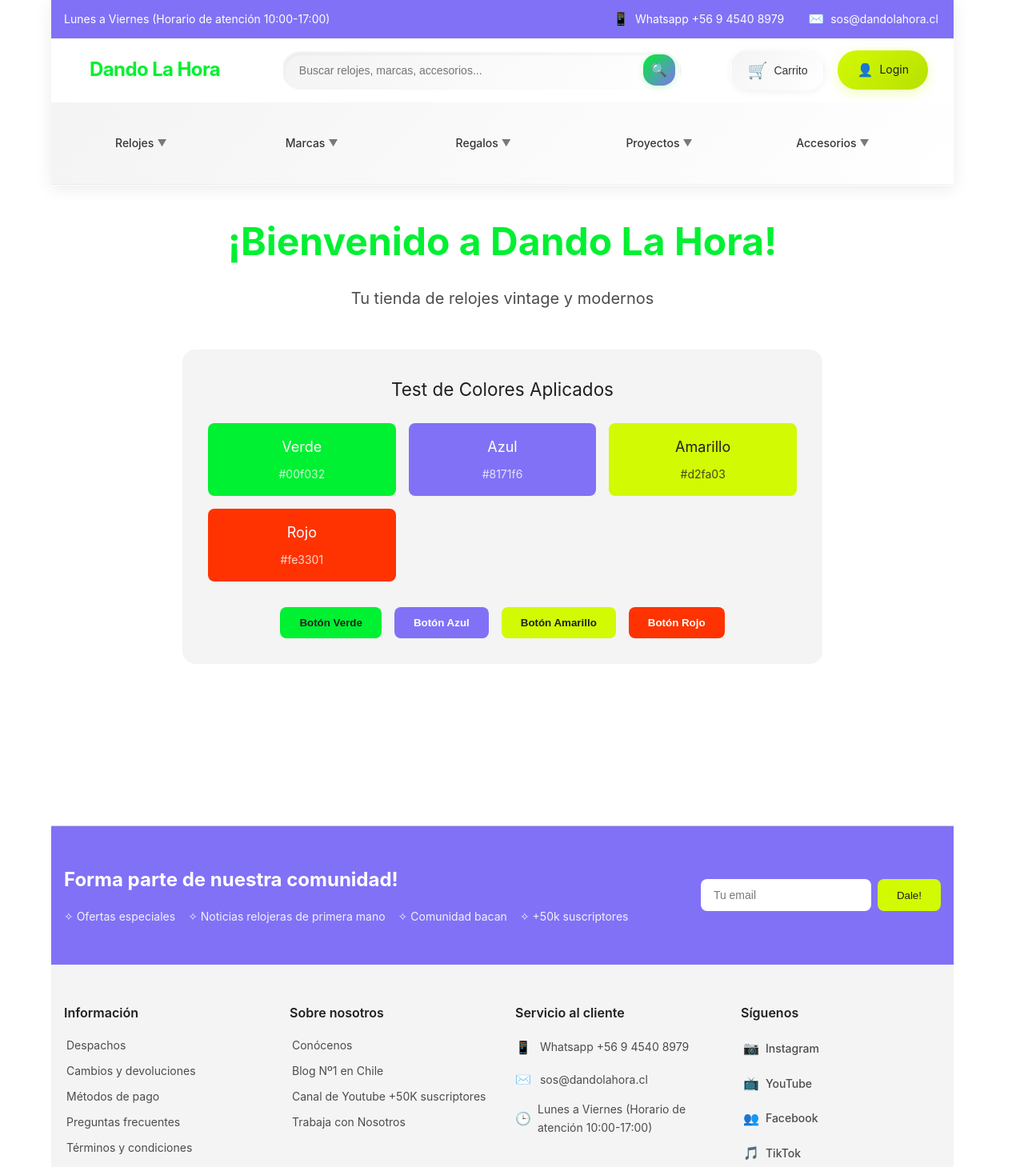
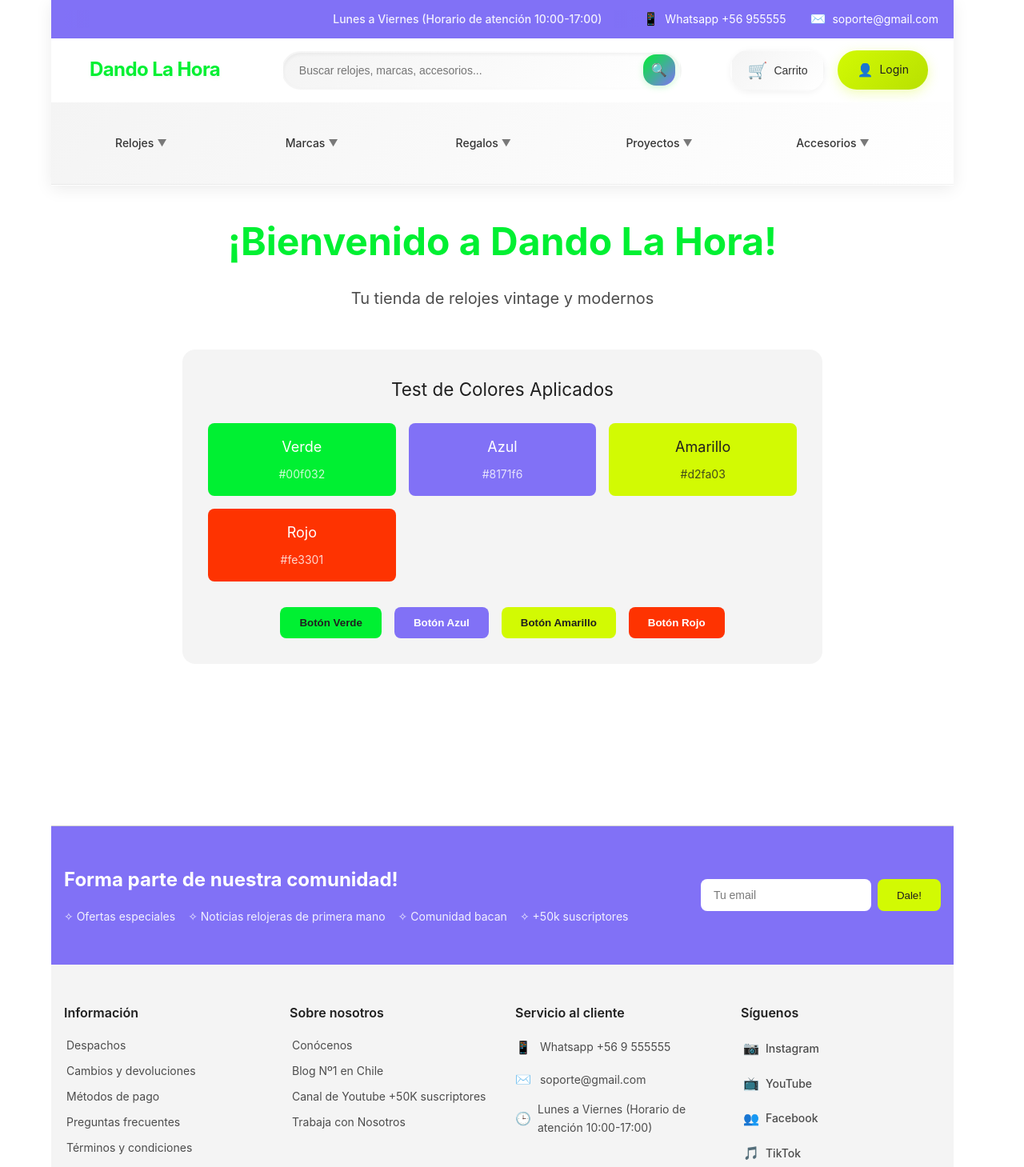
Before and after one commit to christopherguala/examen7, a Vue app: page / in a window 1280 px wide. Shown: the top 1459 px of the page at 80% size. Built offline with nearby package versions, Linux system fonts and the light colour scheme.

Commit message:
fix navbar and footer

```diff
--- a/src/assets/base.css
+++ b/src/assets/base.css
@@ -1,4 +1,3 @@
-/* color palette from <https://github.com/vuejs/theme> */
 :root {
   --vt-c-white: #ffffff;
   --vt-c-white-soft: #f8f8f8;
@@ -21,7 +20,6 @@
   --vt-c-text-dark-2: rgba(235, 235, 235, 0.64);
 }
 
-/* semantic color variables for this project */
 :root {
   --color-background: var(--vt-c-white);
   --color-background-soft: var(--vt-c-white-soft);
--- a/src/assets/main.css
+++ b/src/assets/main.css
@@ -1,6 +1,5 @@
 @import './base.css';
 
-/* Variables CSS globales con nueva paleta de colores */
 :root {
   --black: #1f1f1f;
   --green: #00f032;
@@ -15,7 +14,6 @@
   --dark-5: #f4f4f4;
   --white: #ffffff;
 
-  /* Variables derivadas para consistencia */
   --primary-red: var(--red);
   --primary-red-dark: #d42a01;
   --primary-red-light: #fef2f2;
@@ -25,7 +23,6 @@
   --primary-green: var(--green);
   --primary-yellow: var(--yellow);
 
-  /* Grises usando la nueva paleta */
   --gray-50: var(--dark-5);
   --gray-100: var(--dark-20);
   --gray-200: var(--dark-20);
@@ -37,7 +34,6 @@
   --gray-800: var(--dark-90);
   --gray-900: var(--black);
 
-  /* Sombras */
   --shadow-sm: 0 1px 2px 0 rgb(0 0 0 / 0.05);
   --shadow-md: 0 4px 6px -1px rgb(0 0 0 / 0.1), 0 2px 4px -2px rgb(0 0 0 / 0.1);
   --shadow-lg: 0 10px 15px -3px rgb(0 0 0 / 0.1), 0 4px 6px -4px rgb(0 0 0 / 0.1);
--- a/src/components/Footer.vue
+++ b/src/components/Footer.vue
@@ -1,6 +1,5 @@
 <template>
   <footer class="footer">
-    <!-- Newsletter Section -->
     <div class="newsletter-section">
       <div class="newsletter-container">
         <div class="newsletter-content">
@@ -33,10 +32,8 @@
       </div>
     </div>
 
-    <!-- Main Footer Content -->
     <div class="footer-main">
       <div class="footer-container">
-        <!-- Información -->
         <div class="footer-section">
           <h4 class="footer-title">Información</h4>
           <ul class="footer-links">
@@ -49,7 +46,6 @@
           </ul>
         </div>
 
-        <!-- Sobre nosotros -->
         <div class="footer-section">
           <h4 class="footer-title">Sobre nosotros</h4>
           <ul class="footer-links">
@@ -60,20 +56,19 @@
           </ul>
         </div>
 
-        <!-- Servicio al cliente -->
         <div class="footer-section">
           <h4 class="footer-title">Servicio al cliente</h4>
           <div class="contact-info">
             <div class="contact-item">
               <span class="contact-icon">📱</span>
-              <a href="https://wa.me/56945408979" class="contact-link">
-                Whatsapp +56 9 4540 8979
+              <a href="https://wa.me/56955555" class="contact-link">
+                Whatsapp +56 9 555555
               </a>
             </div>
             <div class="contact-item">
               <span class="contact-icon">✉️</span>
               <a href="mailto:sos@dandolahora.cl" class="contact-link">
-                sos@dandolahora.cl
+                soporte@gmail.com
               </a>
             </div>
             <div class="contact-item">
@@ -85,7 +80,6 @@
           </div>
         </div>
 
-        <!-- Redes sociales -->
         <div class="footer-section">
           <h4 class="footer-title">Síguenos</h4>
           <div class="social-links">
@@ -110,7 +104,6 @@
       </div>
     </div>
 
-    <!-- Footer Bottom -->
     <div class="footer-bottom">
       <div class="footer-bottom-container">
         <div class="footer-logo">
@@ -123,8 +116,7 @@
         </div>
         <div class="footer-legal">
           <p class="legal-text">
-            Al seleccionar una opción, se actualiza toda la página.<br>
-            Se abre en una nueva ventana.
+            Grupo1 UNAB
           </p>
         </div>
       </div>
@@ -170,13 +162,11 @@
 
 <style scoped>
 
-/* Footer Principal */
 .footer {
   background: var(--primary-white);
   border-top: 1px solid var(--gray-200);
 }
 
-/* Newsletter Section */
 .newsletter-section {
   background: var(--primary-blue);
   color: white;
@@ -271,7 +261,6 @@
   font-weight: 500;
 }
 
-/* Main Footer Content */
 .footer-main {
   padding: 3rem 0;
   background: var(--gray-50);
@@ -318,7 +307,6 @@
   color: var(--primary-green);
 }
 
-/* Contact Info */
 .contact-info {
   display: flex;
   flex-direction: column;
@@ -352,7 +340,6 @@
   font-size: 0.875rem;
 }
 
-/* Social Links */
 .social-links {
   display: flex;
   flex-direction: column;
@@ -381,7 +368,6 @@
   font-weight: 500;
 }
 
-/* Footer Bottom */
 .footer-bottom {
   background: var(--primary-white);
   border-top: 1px solid var(--gray-200);
@@ -436,7 +422,6 @@
   line-height: 1.4;
 }
 
-/* Responsive Design */
 @media (max-width: 768px) {
   .newsletter-container {
     flex-direction: column;
--- a/src/components/Navbar.vue
+++ b/src/components/Navbar.vue
@@ -1,28 +1,29 @@
 <template>
   <header class="navbar">
-    <!-- Top Bar -->
     <div class="top-bar">
       <div class="top-bar-container">
         <div class="top-bar-left">
-          <span class="top-bar-text">Lunes a Viernes (Horario de atención 10:00-17:00)</span>
+          <div class="marquee-container">
+            <div class="marquee-content">
+              <span class="marquee-text">Lunes a Viernes (Horario de atención 10:00-17:00)</span>
+            </div>
+          </div>
         </div>
         <div class="top-bar-right">
-          <a href="https://wa.me/56945408979" class="top-bar-link">
+          <a href="https://wa.me/56955555" class="top-bar-link">
             <span class="whatsapp-icon">📱</span>
-            <span>Whatsapp +56 9 4540 8979</span>
+            <span>Whatsapp +56 955555</span>
           </a>
           <a href="mailto:sos@dandolahora.cl" class="top-bar-link">
             <span class="email-icon">✉️</span>
-            <span>sos@dandolahora.cl</span>
+            <span>soporte@gmail.com</span>
           </a>
         </div>
       </div>
     </div>
 
-    <!-- Main Navbar -->
     <div class="navbar-main">
       <div class="navbar-container">
-        <!-- Logo/Brand -->
         <div class="navbar-brand">
           <RouterLink to="/" class="brand-link">
             <div class="logo">
@@ -31,7 +32,6 @@
           </RouterLink>
         </div>
 
-        <!-- Search Bar -->
         <div class="search-container">
           <div class="search-box">
             <input
@@ -47,18 +47,14 @@
           </div>
         </div>
 
-        <!-- User Actions -->
         <div class="navbar-actions">
-          <!-- Carrito -->
           <button class="cart-btn" @click="toggleCart">
             <span class="cart-icon">🛒</span>
             <span class="cart-text">Carrito</span>
             <span class="cart-count" v-if="cartCount > 0">({{ cartCount }})</span>
           </button>
 
-          <!-- Menú de Usuario -->
           <div class="user-menu">
-            <!-- Si no está autenticado -->
             <template v-if="!userStore.isAuthenticated">
               <RouterLink to="/login" class="auth-btn login-btn">
                 <span class="btn-icon">👤</span>
@@ -66,7 +62,6 @@
               </RouterLink>
             </template>
 
-            <!-- Si está autenticado -->
             <template v-else>
               <div class="user-dropdown">
                 <button class="user-btn" @click="toggleUserMenu" :class="{ active: showUserMenu }">
@@ -100,7 +95,6 @@
             </template>
           </div>
 
-          <!-- Mobile Menu Toggle -->
           <button class="mobile-menu-toggle" @click="toggleMobileMenu">
             <span class="hamburger" :class="{ active: showMobileMenu }">
               <span></span>
@@ -112,7 +106,6 @@
       </div>
     </div>
 
-    <!-- Main Navigation Menu -->
     <nav class="main-nav">
       <div class="nav-container">
         <div class="nav-links">
@@ -171,8 +164,6 @@
               </div>
             </div>
           </div>
-
-
 
           <div class="nav-item dropdown-item">
             <RouterLink to="/regalos" class="nav-link">
@@ -237,7 +228,6 @@
       </div>
     </nav>
 
-    <!-- Mobile Menu -->
     <div class="mobile-menu" :class="{ active: showMobileMenu }">
       <div class="mobile-search">
         <div class="search-box">
@@ -365,7 +355,6 @@
 
 <style scoped>
 
-/* Top Bar */
 .top-bar {
   background: var(--primary-blue);
   color: white;
@@ -384,6 +373,62 @@
 
 .top-bar-left {
   font-weight: 500;
+  overflow: hidden;
+  flex: 1;
+}
+
+.marquee-container {
+  overflow: hidden;
+  white-space: nowrap;
+  position: relative;
+  width: 100%;
+}
+
+.marquee-container::before,
+.marquee-container::after {
+  content: '';
+  position: absolute;
+  top: 0;
+  bottom: 0;
+  width: 2rem;
+  z-index: 2;
+  pointer-events: none;
+}
+
+.marquee-container::before {
+  left: 0;
+  background: linear-gradient(to right, var(--primary-blue), transparent);
+}
+
+.marquee-container::after {
+  right: 0;
+  background: linear-gradient(to left, var(--primary-blue), transparent);
+}
+
+.marquee-content {
+  display: inline-block;
+  animation: marquee 15s linear infinite;
+  white-space: nowrap;
+}
+
+.marquee-container:hover .marquee-content {
+  animation-play-state: paused;
+}
+
+.marquee-text {
+  display: inline-block;
+  font-weight: 500;
+  color: white;
+  opacity: 0.9;
+}
+
+@keyframes marquee {
+  0% {
+    transform: translateX(100%);
+  }
+  100% {
+    transform: translateX(-100%);
+  }
 }
 
 .top-bar-right {
@@ -409,7 +454,6 @@
   font-size: 1rem;
 }
 
-/* Navbar Principal */
 .navbar {
   background: var(--primary-white);
   box-shadow: 0 4px 20px rgba(0, 0, 0, 0.08);
@@ -433,7 +477,6 @@
   height: 80px;
 }
 
-/* Brand/Logo */
 .navbar-brand {
   flex-shrink: 0;
 }
@@ -487,7 +530,6 @@
   text-shadow: 0 2px 4px rgba(0, 240, 50, 0.1);
 }
 
-/* Search Container */
 .search-container {
   flex: 1;
   max-width: 500px;
@@ -545,7 +587,6 @@
   color: var(--gray-500);
 }
 
-/* User Actions */
 .navbar-actions {
   display: flex;
   align-items: center;
@@ -553,7 +594,6 @@
   flex-shrink: 0;
 }
 
-/* Carrito */
 .cart-btn {
   display: flex;
   align-items: center;
@@ -613,7 +653,6 @@
   text-align: center;
 }
 
-/* Main Navigation Menu */
 .main-nav {
   background: linear-gradient(135deg, var(--gray-50), white);
   border-bottom: 1px solid rgba(0, 0, 0, 0.05);
@@ -695,7 +734,6 @@
   transform: rotate(180deg);
 }
 
-/* Large Dropdown Menus */
 .dropdown-menu-large {
   position: absolute;
   top: 100%;
@@ -778,7 +816,6 @@
   background: rgba(0, 240, 50, 0.1);
 }
 
-/* Botones de Autenticación */
 .auth-btn {
   display: flex;
   align-items: center;
@@ -830,7 +867,6 @@
   font-size: 0.875rem;
 }
 
-/* User Dropdown */
 .user-dropdown {
   position: relative;
 }
@@ -877,7 +913,6 @@
   transform: rotate(180deg);
 }
 
-/* Dropdown Menu */
 .dropdown-menu {
   position: absolute;
   top: calc(100% + 0.5rem);
@@ -946,7 +981,6 @@
   font-weight: 500;
 }
 
-/* Mobile Menu Toggle */
 .mobile-menu-toggle {
   display: none;
   background: none;
@@ -981,7 +1015,6 @@
   transform: rotate(-45deg) translate(7px, -6px);
 }
 
-/* Mobile Menu */
 .mobile-menu {
   display: none;
   background: white;
@@ -1074,7 +1107,6 @@
   border-color: #fecaca;
 }
 
-/* Mobile Search */
 .mobile-search {
   padding: 1rem;
   border-bottom: 1px solid var(--gray-200);
@@ -1088,10 +1120,22 @@
   background: white;
 }
 
-/* Responsive Design */
 @media (max-width: 768px) {
   .top-bar {
     display: none;
+  }
+
+  .marquee-container::before,
+  .marquee-container::after {
+    width: 1rem;
+  }
+
+  .marquee-text {
+    font-size: 0.8rem;
+  }
+
+  .marquee-content {
+    animation: marquee 12s linear infinite;
   }
 
   .main-nav {
--- a/src/views/HomeView.vue
+++ b/src/views/HomeView.vue
@@ -4,7 +4,6 @@
       <h1 class="hero-title">¡Bienvenido a Dando La Hora!</h1>
       <p class="hero-subtitle">Tu tienda de relojes vintage y modernos</p>
 
-      <!-- Test de colores -->
       <div class="color-test">
         <h2>Test de Colores Aplicados</h2>
         <div class="color-grid">
```
